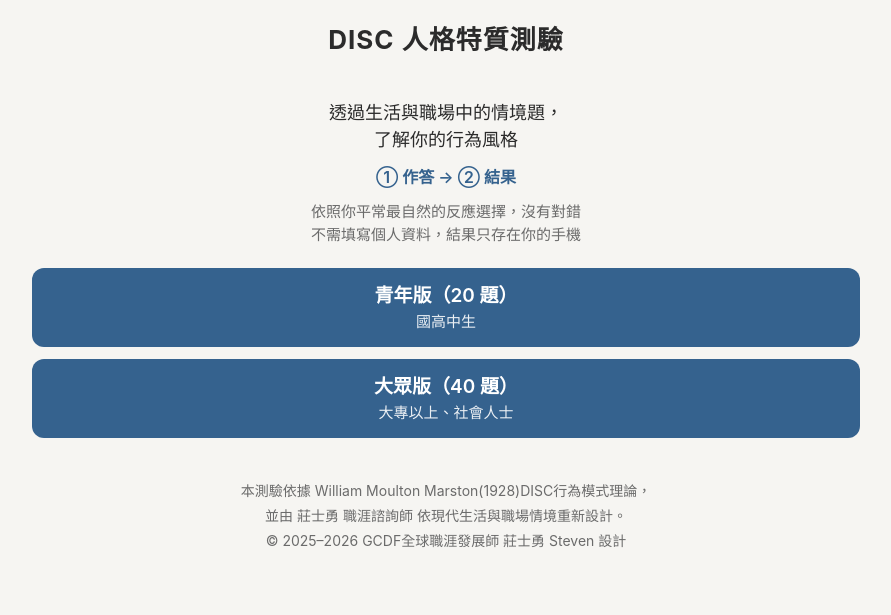
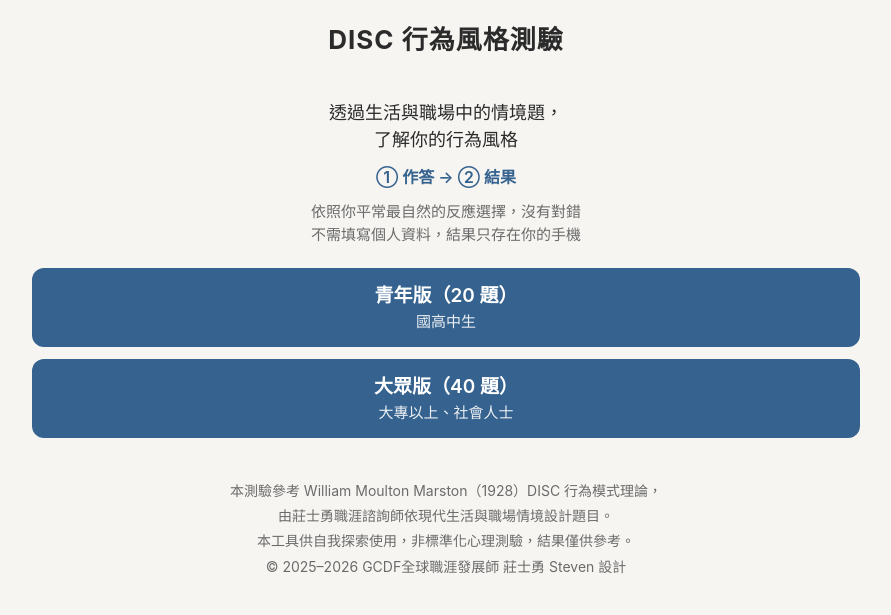
Before and after one commit to shihyungchuang/disc, a plain HTML site: page index.html in a window 1280 px wide. Shown: the whole page, without its empty margins (194-1085 px from the left). Drawn offline with Linux system fonts and the light colour scheme.

Commit message:
DISC 改名為「行為風格測驗」，頁尾改為統一格式並加上免責說明
Co-Authored-By: Claude Opus 5.5 <noreply@anthropic.com>

```diff
--- a/index.html
+++ b/index.html
@@ -3,7 +3,7 @@
 <head>
 <meta charset="UTF-8">
 <meta name="viewport" content="width=device-width, initial-scale=1.0, viewport-fit=cover">
-<title>DISC 人格特質測驗</title>
+<title>DISC 行為風格測驗</title>
 
 <!-- 基本資訊 -->
 <meta name="version" content="3.0">
@@ -11,7 +11,7 @@
 <meta name="description" content="本測驗依據 DISC 行為模式理論設計，透過生活與職場中的情境題，了解你的行為風格。分為青年版（20 題）與大眾版（40 題）。">
 
 <!-- 社群分享設定 -->
-<meta property="og:title" content="DISC 人格特質測驗">
+<meta property="og:title" content="DISC 行為風格測驗">
 <meta property="og:description" content="你比較像老虎、孔雀、無尾熊還是貓頭鷹？透過情境題了解你的行為風格。">
 <meta property="og:type" content="website">
 
@@ -153,7 +153,7 @@ footer { text-align: center; color: var(--muted); font-size: 14px; padding: 24px
 
 <div class="wrap">
   <header>
-    <h1>DISC 人格特質測驗</h1>
+    <h1>DISC 行為風格測驗</h1>
     <ol class="steps" id="steps">
       <li data-step="quiz">1 作答</li>
       <li data-step="result">2 結果</li>
@@ -164,8 +164,9 @@ footer { text-align: center; color: var(--muted); font-size: 14px; padding: 24px
 
   <!-- 版權宣告 -->
   <footer>
-    本測驗依據 William Moulton Marston(1928)DISC行為模式理論，<br>
-    並由 莊士勇 職涯諮詢師 依現代生活與職場情境重新設計。<br>
+    本測驗參考 William Moulton Marston（1928）DISC 行為模式理論，<br>
+    由莊士勇職涯諮詢師依現代生活與職場情境設計題目。<br>
+    本工具供自我探索使用，非標準化心理測驗，結果僅供參考。<br>
     &copy; 2025–2026 GCDF全球職涯發展師 莊士勇 Steven 設計
   </footer>
 </div>
```
